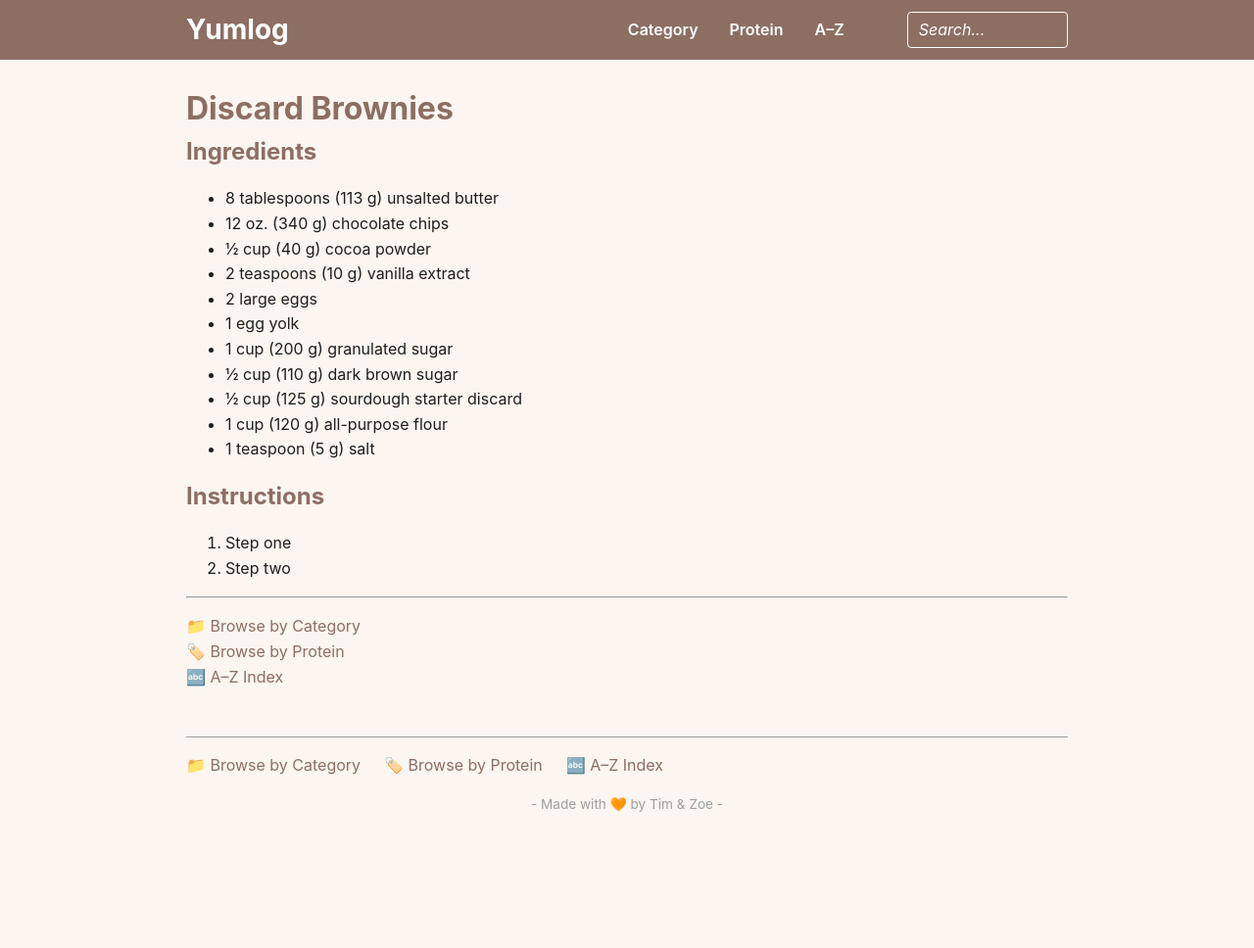
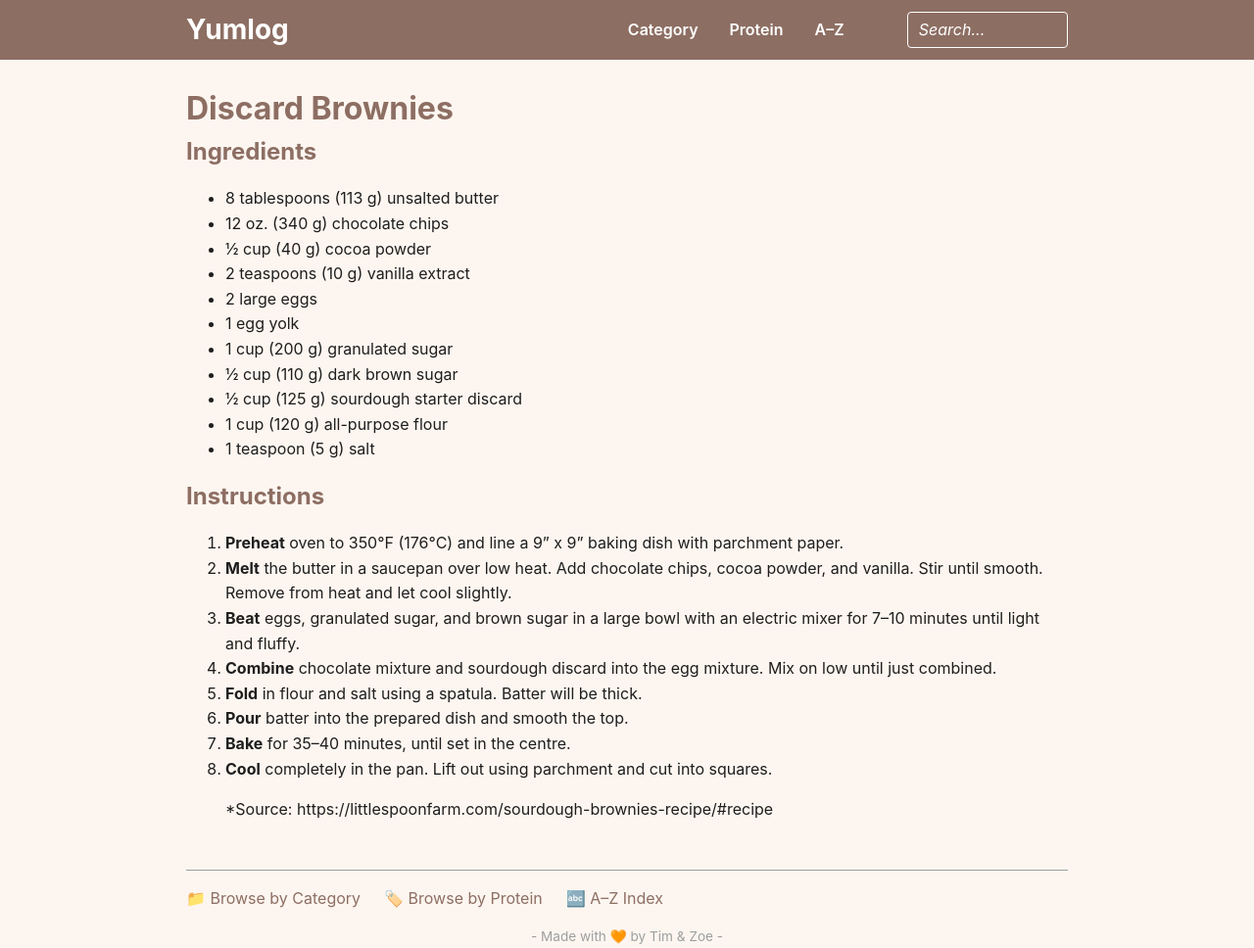
Before and after one commit to Tim-Claessen/yumlog, a Jekyll site: the page built from recipes/discard_brownies.md, in a window 1280 px wide. Shown: the whole page at 98% size. Built offline with Jekyll 4.4.1, drawn with Linux system fonts in a browser that asks for light colours; before the commit the page ends 900 px from its top, so only the background shows below that.

Commit message:
Obsidian auto sync: 2025-05-22 18:50:04

```diff
--- a/recipes/discard_brownies.md
+++ b/recipes/discard_brownies.md
@@ -32,12 +29,13 @@ layout: default
 
 ## Instructions
 
-1. Step one
-2. Step two
+1. **Preheat** oven to 350°F (176°C) and line a 9" x 9" baking dish with parchment paper.
+2. **Melt** the butter in a saucepan over low heat. Add chocolate chips, cocoa powder, and vanilla. Stir until smooth. Remove from heat and let cool slightly.
+3. **Beat** eggs, granulated sugar, and brown sugar in a large bowl with an electric mixer for 7–10 minutes until light and fluffy.
+4. **Combine** chocolate mixture and sourdough discard into the egg mixture. Mix on low until just combined.
+5. **Fold** in flour and salt using a spatula. Batter will be thick.
+6. **Pour** batter into the prepared dish and smooth the top.
+7. **Bake** for 35–40 minutes, until set in the centre.
+8. **Cool** completely in the pan. Lift out using parchment and cut into squares.
 
-
----
-
-📁 [Browse by Category](../indexes/categories.md)
-🏷️ [Browse by Protein](../indexes/protein.md)
-🔤 [A–Z Index](../indexes/alphabet.md)
+> *Source: https://littlespoonfarm.com/sourdough-brownies-recipe/#recipe
```
Also changed, not shown: other parts of recipes/discard_brownies.md (+4 -7 lines).
